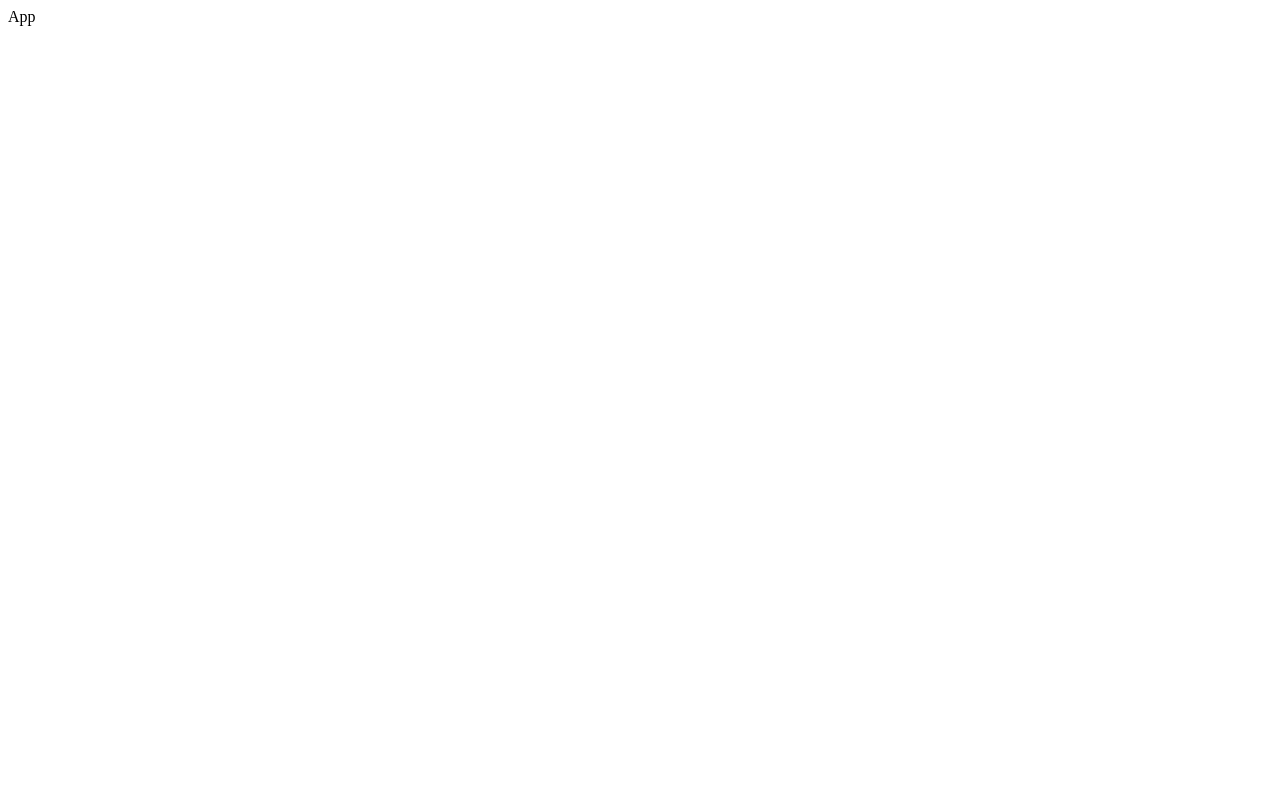
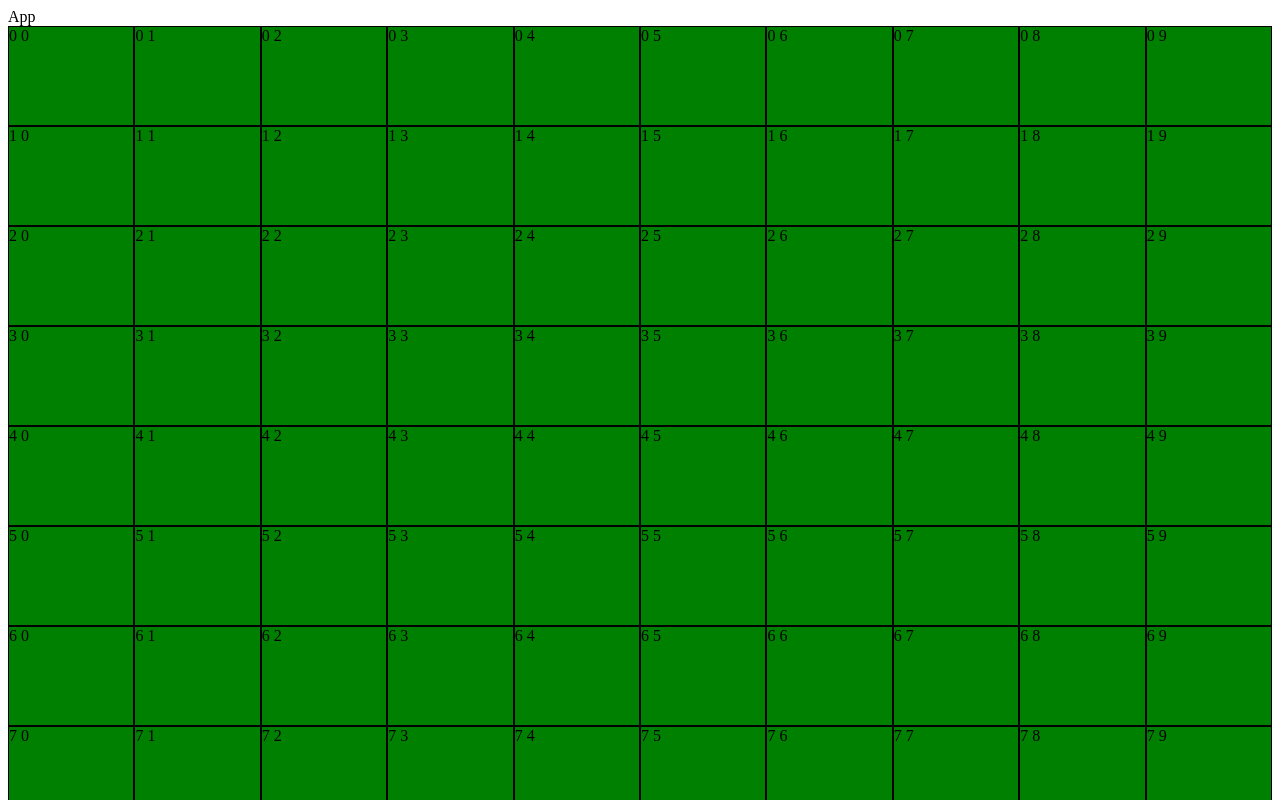
Before and after one commit to scottglenblanch/frogger, a React (Create React App) app: page / in a window 1280 px wide. Shown: the top 800 px of the page. Built offline with nearby package versions, Linux system fonts and the light colour scheme.

Commit message:
got grid working

```diff
--- a/src/components/app/appPresenter/gameBoard/gameBoardPresenter/GameBoardPresenter.jsx
+++ b/src/components/app/appPresenter/gameBoard/gameBoardPresenter/GameBoardPresenter.jsx
@@ -1,28 +1,33 @@
 import React, { useEffect } from 'react';
 import PropTypes from 'prop-types';
+import './styles/GameBoardPresenter.scss';
 
-const getColumns = row => row.map(col => (
-	<div className="col">
+const getColumns = (row, rowCount) => {
+	return row.map((col, colCount) => {
+		return (
+			<div className="col">
+				{rowCount} { colCount}
+			</div>
+		);
+	});
+}
 
-	</div>
-));
 
 const getRows = gameBoardMatrix =>
-	gameBoardMatrix.map(row => (
+	gameBoardMatrix.map((row, rowCount) => (
 		<div className="row">
-			{getColumns(row)}
+			{getColumns(row, rowCount)}
 		</div>
 	));
 
 const GameBoardPresenter = props => {
 
 	const { gameBoardMatrix } = props;
-	console.log('props', props, 'gameBoardMatrix', Array.isArray(gameBoardMatrix))
+
 	return (
 		<div className="game-board">
 			{getRows(gameBoardMatrix)}
 		</div>
-
 	);
 };
 
--- a/src/components/app/appPresenter/gameBoard/gameBoardPresenter/styles/GameBoardPresenter.scss
+++ b/src/components/app/appPresenter/gameBoard/gameBoardPresenter/styles/GameBoardPresenter.scss
@@ -1,17 +1,16 @@
 .game-board {
-  width: 1000px;
-  height: 1000px;
+  background: green;
   display: flex;
   flex-direction: column;
   .row {
-    width: 100%;
+    height: 100px;
     display: flex;
-    flex-direction: column;
+    flex-direction: row;
 
     .col {
-      background: blue;
+      flex-direction: row;
       flex: 1;
-
+      border: 1px solid black;
     }
   }
 }
--- a/src/reducers/gameBoardReducer/GameBoardReducer.js
+++ b/src/reducers/gameBoardReducer/GameBoardReducer.js
@@ -7,8 +7,8 @@ export const getInitialState = (rowSize, colSize) =>
 
 export default (
 	state = getInitialState(
-		100,
-		100),
+		10,
+		10),
 	action
 ) => {
 
```
